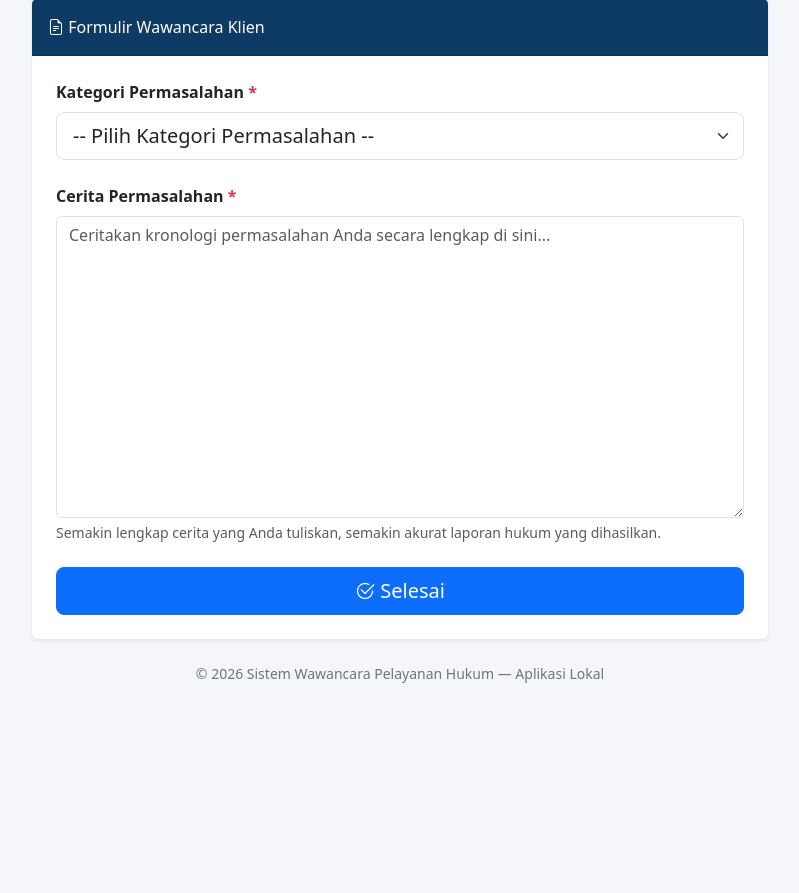
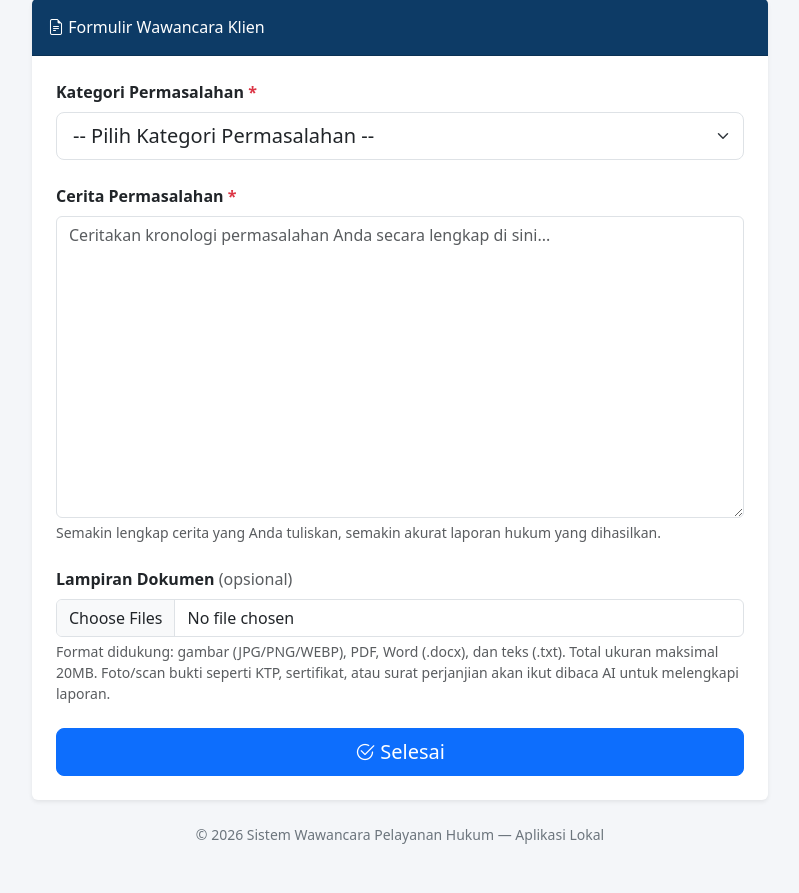
Before and after one commit to aqilm6372-dotcom/sistem-wawancara-pelayanan-hukum, a Flask app: page / in a window 1280 px wide. Shown: the part 206-1099 px from the top of the page, without its empty margins (240-1039 px from the left). Before the commit the page ends 889 px from the top, so only its background shows below. Run offline with Flask 3, Linux system fonts and the light colour scheme; the visitor is signed in with stand-in values (Sample User, id 1); some libraries are stand-ins or nearby versions.

Commit message:
Update index.html

```diff
--- a/templates/index.html
+++ b/templates/index.html
@@ -69,7 +69,7 @@
             <!-- Alert untuk pesan error -->
             <div class="alert alert-danger" role="alert" id="alertBox"></div>
 
-            <form id="formWawancara" novalidate>
+            <form id="formWawancara" novalidate enctype="multipart/form-data">
 
               <!-- Kategori Permasalahan -->
               <div class="mb-4">
@@ -112,6 +112,28 @@
                 </div>
               </div>
 
+              <!-- Lampiran Dokumen -->
+              <div class="mb-4">
+                <label for="dokumen" class="form-label">
+                  Lampiran Dokumen <span class="text-muted fw-normal">(opsional)</span>
+                </label>
+                <input
+                  class="form-control"
+                  type="file"
+                  id="dokumen"
+                  name="dokumen"
+                  multiple
+                  accept=".jpg,.jpeg,.png,.webp,.gif,.bmp,.pdf,.docx,.txt"
+                >
+                <div class="form-text">
+                  Format didukung: gambar (JPG/PNG/WEBP), PDF, Word (.docx),
+                  dan teks (.txt). Total ukuran maksimal 20MB. Foto/scan bukti
+                  seperti KTP, sertifikat, atau surat perjanjian akan ikut
+                  dibaca AI untuk melengkapi laporan.
+                </div>
+                <div id="daftarFile" class="mt-2 small"></div>
+              </div>
+
               <!-- Tombol Submit -->
               <div class="d-grid">
                 <button type="submit" class="btn btn-primary btn-lg" id="btnSubmit">
@@ -138,6 +160,63 @@
     const form = document.getElementById("formWawancara");
     const btnSubmit = document.getElementById("btnSubmit");
     const alertBox = document.getElementById("alertBox");
+    const inputDokumen = document.getElementById("dokumen");
+    const daftarFile = document.getElementById("daftarFile");
+
+    // Menyimpan daftar file terpilih secara manual (bisa ditambah & dihapus satu per satu).
+    // Dipakai karena FileList bawaan browser bersifat read-only, tidak bisa dihapus langsung.
+    let berkasTerpilih = new DataTransfer();
+
+    function renderDaftarFile() {
+      daftarFile.innerHTML = "";
+      if (berkasTerpilih.files.length === 0) return;
+
+      const ul = document.createElement("ul");
+      ul.className = "list-group list-group-flush mt-2";
+
+      Array.from(berkasTerpilih.files).forEach((file, index) => {
+        const ukuranKB = (file.size / 1024).toFixed(0);
+        const li = document.createElement("li");
+        li.className =
+          "list-group-item d-flex justify-content-between align-items-center px-2 py-1";
+        li.innerHTML = `
+          <span><i class="bi bi-paperclip"></i> ${file.name} <span class="text-muted">(${ukuranKB} KB)</span></span>
+          <button type="button" class="btn btn-sm btn-outline-danger py-0 px-2 btn-hapus-file" data-index="${index}" title="Hapus file ini">
+            <i class="bi bi-x-lg"></i>
+          </button>
+        `;
+        ul.appendChild(li);
+      });
+
+      daftarFile.appendChild(ul);
+
+      // Pasang event klik untuk setiap tombol hapus
+      daftarFile.querySelectorAll(".btn-hapus-file").forEach((btn) => {
+        btn.addEventListener("click", function () {
+          hapusFile(parseInt(this.dataset.index, 10));
+        });
+      });
+    }
+
+    function hapusFile(index) {
+      const sisa = new DataTransfer();
+      Array.from(berkasTerpilih.files).forEach((file, i) => {
+        if (i !== index) sisa.items.add(file);
+      });
+      berkasTerpilih = sisa;
+      inputDokumen.files = berkasTerpilih.files;
+      renderDaftarFile();
+    }
+
+    // Setiap kali user memilih file baru, TAMBAHKAN ke daftar yang sudah ada
+    // (bukan menggantinya), supaya bisa memilih file secara bertahap.
+    inputDokumen.addEventListener("change", function () {
+      Array.from(inputDokumen.files).forEach((file) => {
+        berkasTerpilih.items.add(file);
+      });
+      inputDokumen.files = berkasTerpilih.files;
+      renderDaftarFile();
+    });
 
     const TEKS_TOMBOL_NORMAL = '<i class="bi bi-check2-circle"></i> Selesai';
     const TEKS_TOMBOL_PROSES =
@@ -209,6 +288,9 @@
         // Reset form setelah berhasil
         form.reset();
         form.classList.remove("was-validated");
+        berkasTerpilih = new DataTransfer();
+        inputDokumen.files = berkasTerpilih.files;
+        renderDaftarFile();
 
       } catch (err) {
         tampilkanError(err.message || "Gagal menghubungi server.");
```
